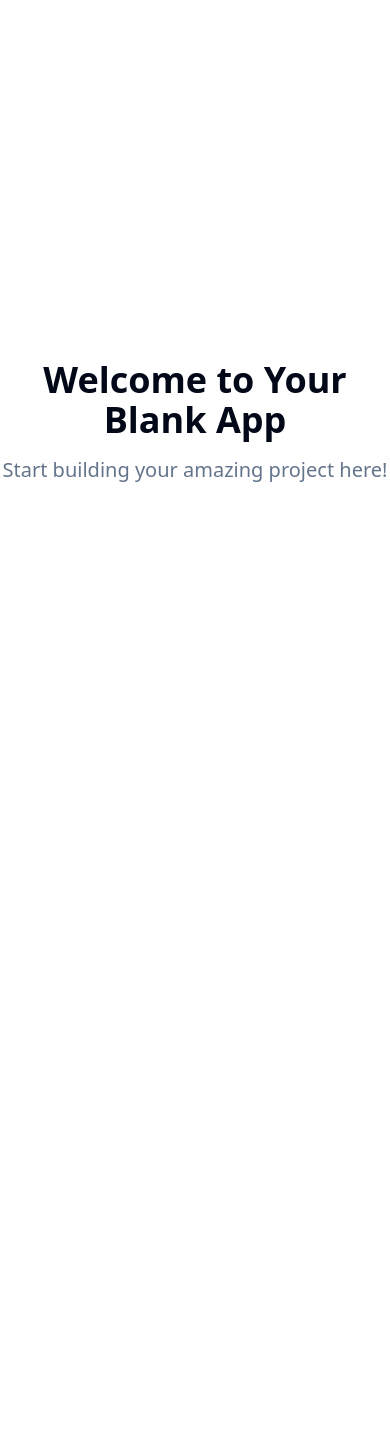
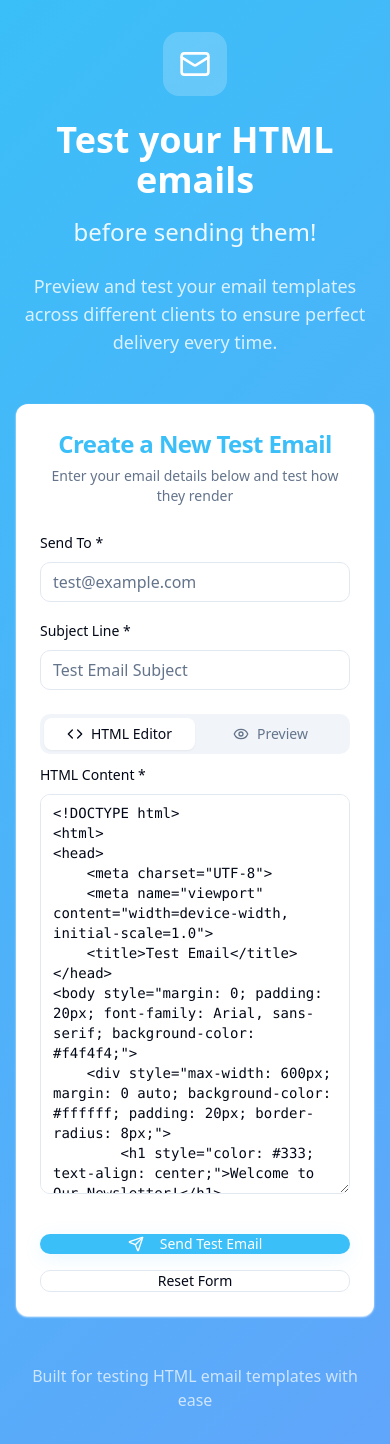
Before and after one commit to ankitsulakhe/mail-preview-pilot, a React (Vite) app: page / in a window 390 px wide. Before the commit the page ends 844 px from the top, so only its background shows below. Built offline with nearby package versions, Linux system fonts and the light colour scheme.

Commit message:
Add email testing feature
Implement functionality to send test HTML emails, similar to PutsMail, for previewing email rendering across different clients.

```diff
--- a/index.html
+++ b/index.html
@@ -3,11 +3,11 @@
   <head>
     <meta charset="UTF-8" />
     <meta name="viewport" content="width=device-width, initial-scale=1.0" />
-    <title>mail-preview-pilot</title>
-    <meta name="description" content="Lovable Generated Project" />
+    <title>Email Tester - Test HTML Emails Before Sending</title>
+    <meta name="description" content="Test and preview your HTML emails before sending them. A simple tool for email developers and marketers." />
     <meta name="author" content="Lovable" />
 
-    <meta property="og:title" content="mail-preview-pilot" />
+    <meta property="og:title" content="78f9f84f-c3cb-4e7e-9d00-be5e39411b83" />
     <meta property="og:description" content="Lovable Generated Project" />
     <meta property="og:type" content="website" />
     <meta property="og:image" content="https://lovable.dev/opengraph-image-p98pqg.png" />
--- /dev/null
+++ b/src/components/EmailTester.tsx
@@ -0,0 +1,213 @@
+import { useState } from "react";
+import { Button } from "@/components/ui/button";
+import { Card, CardContent, CardDescription, CardHeader, CardTitle } from "@/components/ui/card";
+import { Input } from "@/components/ui/input";
+import { Label } from "@/components/ui/label";
+import { Textarea } from "@/components/ui/textarea";
+import { Tabs, TabsContent, TabsList, TabsTrigger } from "@/components/ui/tabs";
+import { useToast } from "@/hooks/use-toast";
+import { Mail, Send, Eye, Code } from "lucide-react";
+
+const EmailTester = () => {
+  const [emailData, setEmailData] = useState({
+    to: "",
+    subject: "",
+    htmlContent: `<!DOCTYPE html>
+<html>
+<head>
+    <meta charset="UTF-8">
+    <meta name="viewport" content="width=device-width, initial-scale=1.0">
+    <title>Test Email</title>
+</head>
+<body style="margin: 0; padding: 20px; font-family: Arial, sans-serif; background-color: #f4f4f4;">
+    <div style="max-width: 600px; margin: 0 auto; background-color: #ffffff; padding: 20px; border-radius: 8px;">
+        <h1 style="color: #333; text-align: center;">Welcome to Our Newsletter!</h1>
+        <p style="color: #666; line-height: 1.6;">
+            This is a sample email template that you can customize for your testing needs.
+        </p>
+        <div style="text-align: center; margin: 30px 0;">
+            <a href="#" style="background-color: #3b82f6; color: white; padding: 12px 24px; text-decoration: none; border-radius: 6px; display: inline-block;">
+                Call to Action
+            </a>
+        </div>
+        <p style="color: #888; font-size: 12px; text-align: center;">
+            © 2024 Your Company. All rights reserved.
+        </p>
+    </div>
+</body>
+</html>`
+  });
+
+  const { toast } = useToast();
+
+  const handleSendTest = () => {
+    if (!emailData.to || !emailData.subject || !emailData.htmlContent) {
+      toast({
+        title: "Missing Fields",
+        description: "Please fill in all required fields before sending.",
+        variant: "destructive",
+      });
+      return;
+    }
+
+    // For now, we'll show a success message
+    // In a real implementation, this would connect to an email service
+    toast({
+      title: "Test Email Prepared!",
+      description: `Ready to send test email to ${emailData.to}`,
+    });
+  };
+
+  return (
+    <div className="min-h-screen bg-gradient-hero">
+      <div className="container mx-auto px-4 py-8">
+        {/* Hero Section */}
+        <div className="text-center mb-12">
+          <div className="inline-flex items-center justify-center w-16 h-16 bg-white/20 rounded-2xl mb-6">
+            <Mail className="w-8 h-8 text-white" />
+          </div>
+          <h1 className="text-4xl md:text-6xl font-bold text-white mb-4">
+            Test your HTML emails
+          </h1>
+          <h2 className="text-2xl md:text-3xl font-light text-white/90 mb-6">
+            before sending them!
+          </h2>
+          <p className="text-lg text-white/80 max-w-2xl mx-auto">
+            Preview and test your email templates across different clients to ensure perfect delivery every time.
+          </p>
+        </div>
+
+        {/* Main Email Testing Interface */}
+        <Card className="max-w-4xl mx-auto shadow-card border-0">
+          <CardHeader className="text-center">
+            <CardTitle className="text-2xl text-primary">Create a New Test Email</CardTitle>
+            <CardDescription>
+              Enter your email details below and test how they render
+            </CardDescription>
+          </CardHeader>
+          <CardContent className="space-y-6">
+            {/* Email Configuration */}
+            <div className="grid md:grid-cols-2 gap-4">
+              <div className="space-y-2">
+                <Label htmlFor="to">Send To *</Label>
+                <Input
+                  id="to"
+                  type="email"
+                  placeholder="test@example.com"
+                  value={emailData.to}
+                  onChange={(e) => setEmailData(prev => ({ ...prev, to: e.target.value }))}
+                  className="transition-smooth"
+                />
+              </div>
+              <div className="space-y-2">
+                <Label htmlFor="subject">Subject Line *</Label>
+                <Input
+                  id="subject"
+                  placeholder="Test Email Subject"
+                  value={emailData.subject}
+                  onChange={(e) => setEmailData(prev => ({ ...prev, subject: e.target.value }))}
+                  className="transition-smooth"
+                />
+              </div>
+            </div>
+
+            {/* Email Content Tabs */}
+            <Tabs defaultValue="editor" className="w-full">
+              <TabsList className="grid w-full grid-cols-2">
+                <TabsTrigger value="editor" className="flex items-center gap-2">
+                  <Code className="w-4 h-4" />
+                  HTML Editor
+                </TabsTrigger>
+                <TabsTrigger value="preview" className="flex items-center gap-2">
+                  <Eye className="w-4 h-4" />
+                  Preview
+                </TabsTrigger>
+              </TabsList>
+
+              <TabsContent value="editor" className="space-y-4">
+                <div className="space-y-2">
+                  <Label htmlFor="htmlContent">HTML Content *</Label>
+                  <Textarea
+                    id="htmlContent"
+                    placeholder="Enter your HTML email content here..."
+                    value={emailData.htmlContent}
+                    onChange={(e) => setEmailData(prev => ({ ...prev, htmlContent: e.target.value }))}
+                    className="min-h-[400px] font-mono text-sm transition-smooth"
+                  />
+                </div>
+              </TabsContent>
+
+              <TabsContent value="preview" className="space-y-4">
+                <div className="space-y-2">
+                  <Label>Email Preview</Label>
+                  <div className="border border-border rounded-lg p-4 bg-muted/50 min-h-[400px]">
+                    <div
+                      dangerouslySetInnerHTML={{ __html: emailData.htmlContent }}
+                      className="max-w-full overflow-auto"
+                    />
+                  </div>
+                </div>
+              </TabsContent>
+            </Tabs>
+
+            {/* Action Buttons */}
+            <div className="flex flex-col sm:flex-row gap-4 pt-4">
+              <Button
+                onClick={handleSendTest}
+                className="flex-1 bg-primary hover:bg-primary/90 text-primary-foreground shadow-soft transition-smooth"
+                size="lg"
+              >
+                <Send className="w-4 h-4 mr-2" />
+                Send Test Email
+              </Button>
+              <Button
+                variant="outline"
+                className="flex-1 transition-smooth"
+                size="lg"
+                onClick={() => {
+                  setEmailData({
+                    to: "",
+                    subject: "",
+                    htmlContent: `<!DOCTYPE html>
+<html>
+<head>
+    <meta charset="UTF-8">
+    <meta name="viewport" content="width=device-width, initial-scale=1.0">
+    <title>Test Email</title>
+</head>
+<body style="margin: 0; padding: 20px; font-family: Arial, sans-serif; background-color: #f4f4f4;">
+    <div style="max-width: 600px; margin: 0 auto; background-color: #ffffff; padding: 20px; border-radius: 8px;">
+        <h1 style="color: #333; text-align: center;">Welcome to Our Newsletter!</h1>
+        <p style="color: #666; line-height: 1.6;">
+            This is a sample email template that you can customize for your testing needs.
+        </p>
+        <div style="text-align: center; margin: 30px 0;">
+            <a href="#" style="background-color: #3b82f6; color: white; padding: 12px 24px; text-decoration: none; border-radius: 6px; display: inline-block;">
+                Call to Action
+            </a>
+        </div>
+        <p style="color: #888; font-size: 12px; text-align: center;">
+            © 2024 Your Company. All rights reserved.
+        </p>
+    </div>
+</body>
+</html>`
+                  });
+                }}
+              >
+                Reset Form
+              </Button>
+            </div>
+          </CardContent>
+        </Card>
+
+        {/* Footer */}
+        <div className="text-center mt-12 text-white/70">
+          <p>Built for testing HTML email templates with ease</p>
+        </div>
+      </div>
+    </div>
+  );
+};
+
+export default EmailTester;
--- a/src/index.css
+++ b/src/index.css
@@ -17,8 +17,8 @@ All colors MUST be HSL.
     --popover: 0 0% 100%;
     --popover-foreground: 222.2 84% 4.9%;
 
-    --primary: 222.2 47.4% 11.2%;
-    --primary-foreground: 210 40% 98%;
+    --primary: 198 93% 60%;
+    --primary-foreground: 0 0% 100%;
 
     --secondary: 210 40% 96.1%;
     --secondary-foreground: 222.2 47.4% 11.2%;
@@ -34,9 +34,16 @@ All colors MUST be HSL.
 
     --border: 214.3 31.8% 91.4%;
     --input: 214.3 31.8% 91.4%;
-    --ring: 222.2 84% 4.9%;
+    --ring: 198 93% 60%;
 
-    --radius: 0.5rem;
+    --radius: 0.75rem;
+
+    /* Email Testing Tool Design System */
+    --gradient-primary: linear-gradient(135deg, 198 93% 60%, 213 94% 68%);
+    --gradient-hero: linear-gradient(135deg, hsl(198, 93%, 60%) 0%, hsl(213, 94%, 68%) 100%);
+    --shadow-soft: 0 4px 20px -2px hsl(198 93% 60% / 0.15);
+    --shadow-card: 0 8px 32px -8px hsl(0 0% 0% / 0.1);
+    --transition-smooth: all 0.3s cubic-bezier(0.4, 0, 0.2, 1);
 
     --sidebar-background: 0 0% 98%;
 
@@ -65,8 +72,8 @@ All colors MUST be HSL.
     --popover: 222.2 84% 4.9%;
     --popover-foreground: 210 40% 98%;
 
-    --primary: 210 40% 98%;
-    --primary-foreground: 222.2 47.4% 11.2%;
+    --primary: 198 93% 60%;
+    --primary-foreground: 0 0% 100%;
 
     --secondary: 217.2 32.6% 17.5%;
     --secondary-foreground: 210 40% 98%;
@@ -82,7 +89,7 @@ All colors MUST be HSL.
 
     --border: 217.2 32.6% 17.5%;
     --input: 217.2 32.6% 17.5%;
-    --ring: 212.7 26.8% 83.9%;
+    --ring: 198 93% 60%;
     --sidebar-background: 240 5.9% 10%;
     --sidebar-foreground: 240 4.8% 95.9%;
     --sidebar-primary: 224.3 76.3% 48%;
--- a/src/pages/Index.tsx
+++ b/src/pages/Index.tsx
@@ -1,14 +1,7 @@
-// Update this page (the content is just a fallback if you fail to update the page)
+import EmailTester from "@/components/EmailTester";
 
 const Index = () => {
-  return (
-    <div className="min-h-screen flex items-center justify-center bg-background">
-      <div className="text-center">
-        <h1 className="text-4xl font-bold mb-4">Welcome to Your Blank App</h1>
-        <p className="text-xl text-muted-foreground">Start building your amazing project here!</p>
-      </div>
-    </div>
-  );
+  return <EmailTester />;
 };
 
 export default Index;
--- a/tailwind.config.ts
+++ b/tailwind.config.ts
@@ -63,6 +63,17 @@ export default {
 					ring: 'hsl(var(--sidebar-ring))'
 				}
 			},
+			backgroundImage: {
+				'gradient-primary': 'var(--gradient-primary)',
+				'gradient-hero': 'var(--gradient-hero)',
+			},
+			boxShadow: {
+				'soft': 'var(--shadow-soft)',
+				'card': 'var(--shadow-card)',
+			},
+			transitionTimingFunction: {
+				'smooth': 'var(--transition-smooth)',
+			},
 			borderRadius: {
 				lg: 'var(--radius)',
 				md: 'calc(var(--radius) - 2px)',
```
